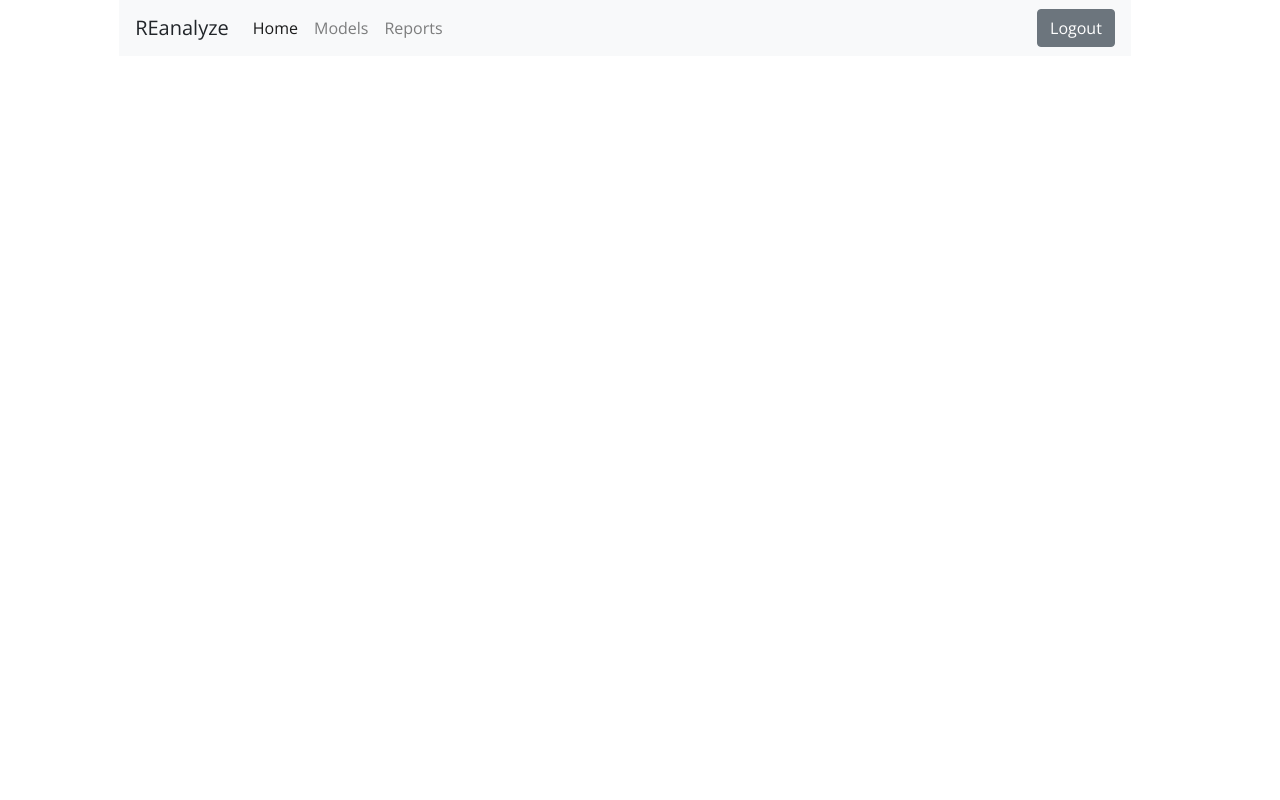
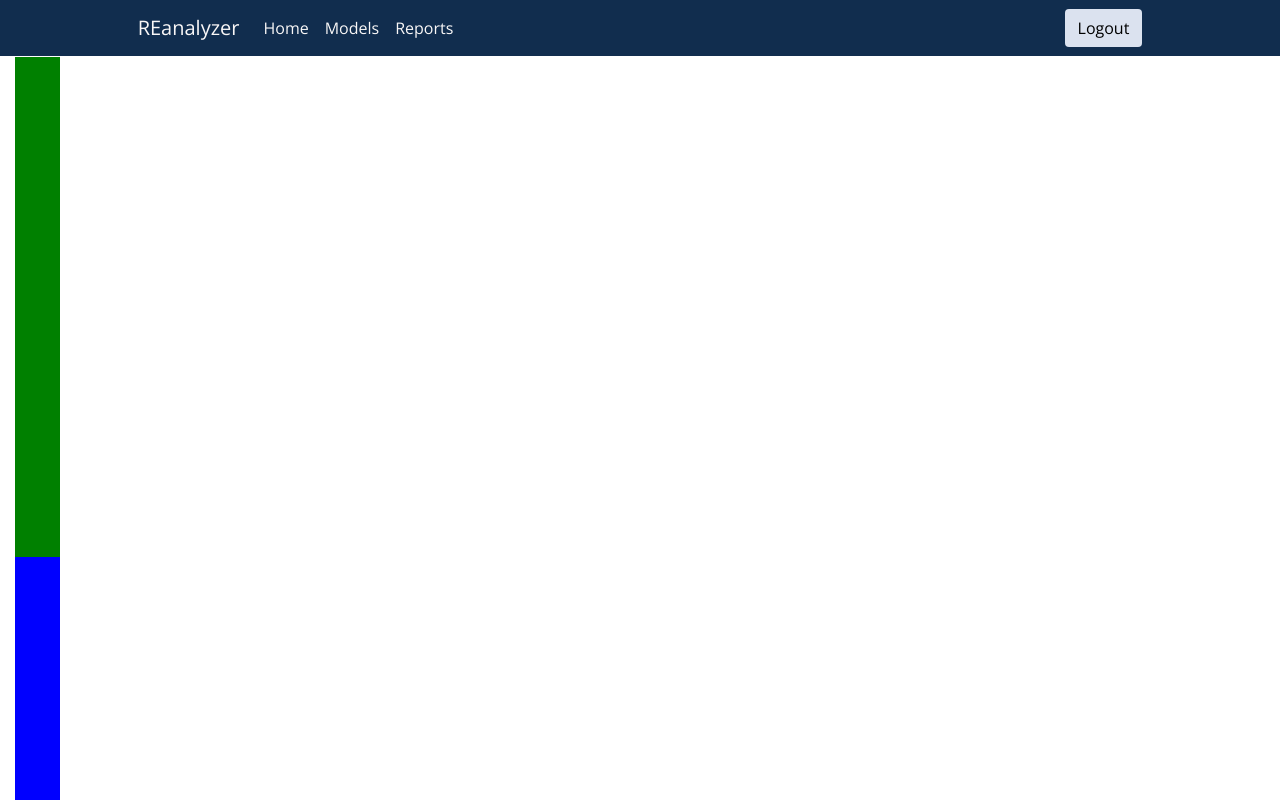
Before and after one commit to MattMcLennan/REanalyzer, a website: page uiPrototyping/index.html in a window 1280 px wide. Drawn offline with nearby package versions, Linux system fonts and the light colour scheme.

Commit message:
template for main section completed/setup

```diff
--- a/uiPrototyping/index.html
+++ b/uiPrototyping/index.html
@@ -16,11 +16,11 @@
 </head>
 
 <body>
-  <div class="container-fluid row">
+  <div class="row header-container">
     <div class="col-1"></div>
     <div class="col">
-        <nav class="navbar navbar-expand-lg navbar-light bg-light" id="header">
-          <a class="navbar-brand">REanalyze</a>
+      <nav class="navbar navbar-expand-lg" id="header">
+        <a class="navbar-brand">REanalyzer</a>
         <button class="navbar-toggler" type="button" data-toggle="collapse" data-target="#navbarToggler" aria-controls="navbarToggler"
           aria-expanded="false" aria-label="Toggle navigation">
           <span class="navbar-toggler-icon"></span>
@@ -40,17 +40,24 @@
               <a class="nav-link" href="#reports">Reports</a>
             </li>
           </ul>
-            <button type="button" class="btn btn-secondary" id="logout">Logout</button>
+          <button type="button" class="btn" id="logout">Logout</button>
         </div>
       </nav>
-
-
-
-
-
     </div>
     <div class="col-1"></div>
   </div>
+
+  <div class="main-section">
+    <div class="row scrollable-section">
+      <div class="col-1"></div>
+      <div class="col-10">
+        <div class="row" style="background-color: green; height: 500px;"></div>
+        <div class="row" style="background-color: blue; height: 8000px;"></div>
+      </div>
+      <div class="col-1"></div>
+    </div>
+  </div>
+
 
 
 
--- a/uiPrototyping/sass/style.scss
+++ b/uiPrototyping/sass/style.scss
@@ -8,4 +8,33 @@ $primaryColor4: #112D4E;
 
 body {
     font-family: $body-fontface;
+    overflow: hidden;
 }
+
+.row {
+    margin-left: 0px;
+    margin-right: 0px;
+}
+
+.header-container {
+    background-color: $primaryColor4;
+    color: $primaryColor1;
+}
+
+a, a:hover, a:focus {
+    color: $primaryColor1;
+    outline: none;
+}
+
+button {
+    background-color: $primaryColor2;
+}
+
+.main-section {
+    position: fixed;
+}
+
+.scrollable-section {
+    overflow: scroll;
+    height: 100%;
+}
```
Also changed, not shown: uiPrototyping/css/style.css. Lines whose indentation alone changed are shown as unchanged.
